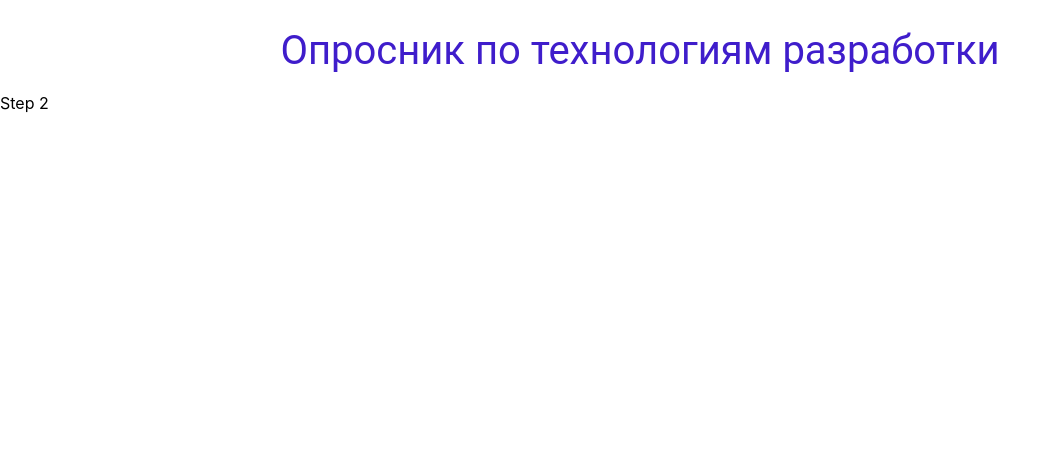
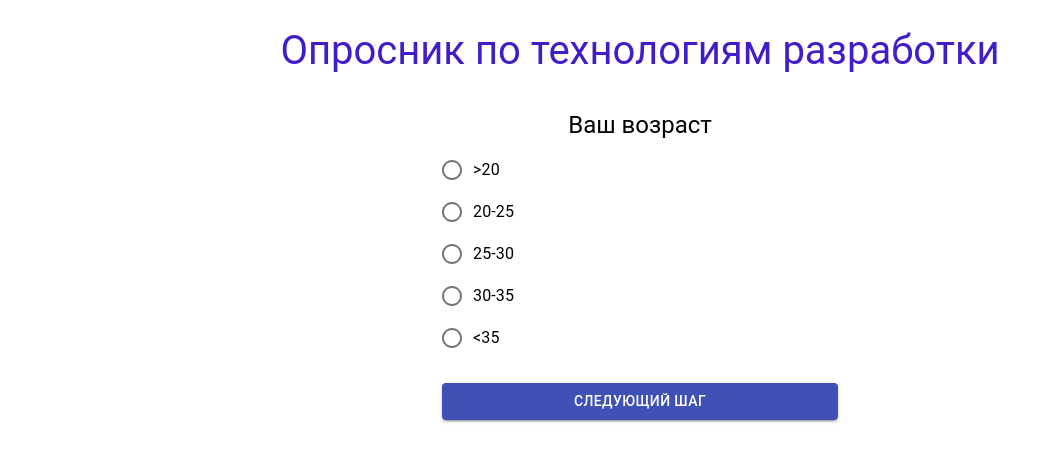
Before and after one commit to vadimqq/qestionnaire, a React (Create React App) app: page /step2 in a window 1280 px wide. Shown: the top 462 px of the page, without its empty margins (0-1059 px from the left). Built offline with nearby package versions, Linux system fonts and the light colour scheme.

Commit message:
add step2 page

```diff
--- a/package.json
+++ b/package.json
@@ -3,6 +3,7 @@
   "version": "0.1.0",
   "private": true,
   "dependencies": {
+    "@hookform/resolvers": "^1.3.5",
     "@material-ui/core": "^4.11.3",
     "@testing-library/jest-dom": "^5.11.4",
     "@testing-library/react": "^11.1.0",
@@ -12,7 +13,8 @@
     "react-hook-form": "^6.15.4",
     "react-router-dom": "^5.2.0",
     "react-scripts": "4.0.3",
-    "web-vitals": "^1.0.1"
+    "web-vitals": "^1.0.1",
+    "yup": "^0.32.9"
   },
   "scripts": {
     "start": "react-scripts start",
--- a/src/App.js
+++ b/src/App.js
@@ -1,8 +1,8 @@
 import { BrowserRouter as Router, Switch, Route } from 'react-router-dom'
 import { Header } from './components/Header'
 import { Step1 } from './pages/Step1'
+import { Step2 } from './pages/Step2'
 
-const Step2 = () => <> Step 2 </>
 const Step3 = () => <> Step 3 </>
 const Result = () => <> result </>
 
--- a/src/components/Buttton.js
+++ b/src/components/Buttton.js
@@ -1,17 +1,18 @@
 import React from 'react'
+import Button from '@material-ui/core/Button'
 import { makeStyles } from '@material-ui/core/styles'
 
-const useStyle =makeStyles((theme) => ({
+const useStyle = makeStyles((theme) => ({
   root: {
     margin: theme.spacing(3, 0, 2)
   }
 }))
 
-export const Button = ({ children, props }) => {
+export const SubmitButton = ({ children, props }) => {
   const styles = useStyle()
 
   return (
-    <button
+    <Button
       type="submit"
       fullWidth
       variant="contained"
@@ -20,6 +21,6 @@ export const Button = ({ children, props }) => {
       { ...props }
     >
       { children }
-    </button>
+    </Button>
   )
 }
--- a/src/components/inputs/InputText.js
+++ b/src/components/inputs/InputText.js
@@ -4,6 +4,7 @@ import TextField from '@material-ui/core/TextField'
 export const InputText = forwardRef((props, ref) => {
   return (
     <TextField
+      variant="outlined"
       margin="normal"
       fullWidth
       inputRef={ ref }
--- a/src/pages/Step1.js
+++ b/src/pages/Step1.js
@@ -1,26 +1,48 @@
 import React from 'react'
-import { MainCard } from '../components/MainCard'
+import * as yup from 'yup'
+import { useHistory } from 'react-router-dom'
 import Typography from '@material-ui/core/Typography'
 import { useForm } from 'react-hook-form'
+import { yupResolver } from '@hookform/resolvers/yup'
+import { MainCard } from '../components/MainCard'
 import { Form } from '../components/Form'
 import { InputText } from '../components/inputs/InputText'
-import { Button } from '../components/Buttton'
+import { SubmitButton } from '../components/Buttton'
+
+const schema = yup.object().shape({
+  firstName: yup
+    .string()
+    .matches(/^([^0-9]*)$/, 'Имя должно содержать только буквы')
+    .required('Это поле необходимо заполнить'),
+  lastName: yup
+    .string()
+    .matches(/^([^0-9]*)$/, 'Фамилия должна содержать только буквы')
+    .required('Это поле необходимо заполнить')
+})
 
 export const Step1 = () => {
+  const history = useHistory()
   const { register, handleSubmit, errors } = useForm({
-    mode: 'onBlur'
+    mode: 'onBlur',
+    resolver: yupResolver(schema)
   })
+
+  const onSubmit = () => {
+    history.push('/step2')
+  }
 
   return (
     <MainCard>
-      <Typography component="h2" variant="h5">Step 1</Typography>
-      <Form>
+      <Typography component="h2" variant="h5">Шаг 1</Typography>
+      <Form onSubmit={ handleSubmit(onSubmit) }>
         <InputText
           ref={ register }
           id="firstName"
           type="text"
           label="Имя"
           name="firstName"
+          error={ !!errors.firstName }
+          helperText={ errors?.firstName?.message }
         />
         <InputText
           ref={ register }
@@ -28,8 +50,10 @@ export const Step1 = () => {
           type="text"
           label="Фамилия"
           name="lastName"
+          error={ !!errors.lastName }
+          helperText={ errors?.lastName?.message }
         />
-        <Button>Следующий шаг</Button>
+        <SubmitButton>Следующий шаг</SubmitButton>
       </Form>
     </MainCard>
   )
--- /dev/null
+++ b/src/pages/Step2.js
@@ -0,0 +1,45 @@
+import React, { useState } from 'react'
+import { useHistory } from 'react-router-dom'
+import Typography from '@material-ui/core/Typography'
+import { MainCard } from '../components/MainCard'
+import { Form } from '../components/Form'
+import { SubmitButton } from '../components/Buttton'
+import RadioGroup from '@material-ui/core/RadioGroup'
+import Radio from '@material-ui/core/Radio'
+import FormControlLabel from '@material-ui/core/FormControlLabel'
+
+export const Step2 = () => {
+  const history = useHistory()
+  const [value, setValue] = useState('')
+  const handleChange = (event) => {
+    setValue(event.target.value)
+  }
+
+  const submitHandler = (e) => {
+    e.preventDefault()
+    console.log(value)
+    history.push('/step3')
+  }
+
+  return (
+    <MainCard>
+      <Typography component="h2" variant="h5">Ваш возраст</Typography>
+      <Form onSubmit={ submitHandler }>
+        <RadioGroup
+          aria-label="age"
+          name="age"
+          id="age"
+          value={value}
+          onChange={handleChange}
+        >
+          <FormControlLabel value=">20" control={<Radio />} label=">20" />
+          <FormControlLabel value="20-25" control={<Radio />} label="20-25" />
+          <FormControlLabel value="25-30" control={<Radio />} label="25-30" />
+          <FormControlLabel value="30-35" control={<Radio />} label="30-35" />
+          <FormControlLabel value="<35" control={<Radio />} label="<35" />
+        </RadioGroup>
+        <SubmitButton>Следующий шаг</SubmitButton>
+      </Form>
+    </MainCard>
+  )
+}
```
Also changed, not shown: 1 other file (tests, documents, lock files or other folders).
